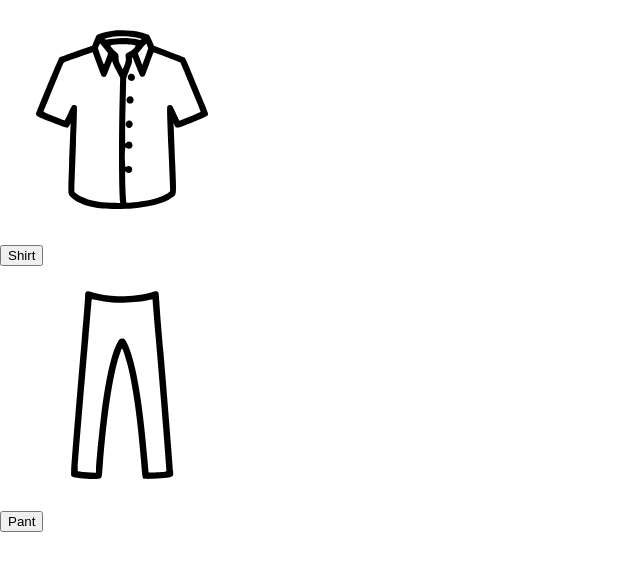
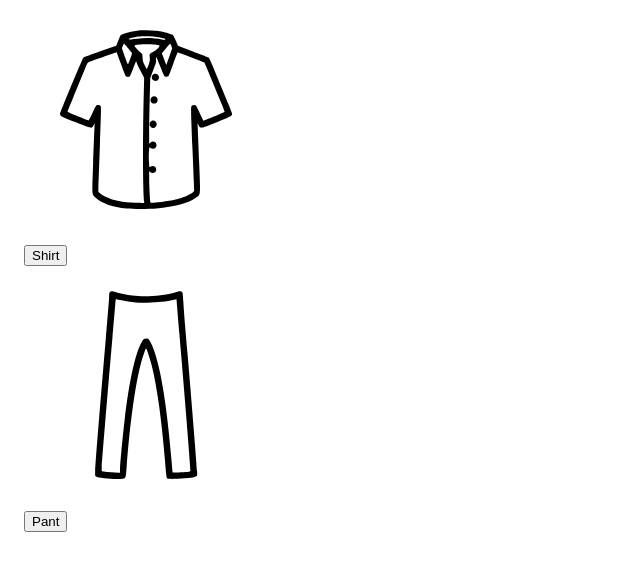
Before and after one commit to disawalsagar/my_tailor_app, a React (Create React App) app: page / in a window 1280 px wide. Shown: the top 570 px of the page, without its empty margins (0-640 px from the left). Built offline with nearby package versions, Linux system fonts and the light colour scheme.

Commit message:
Adding css changes

```diff
--- a/src/App.css
+++ b/src/App.css
@@ -36,3 +36,7 @@
     transform: rotate(360deg);
   }
 }
+
+.cover {
+  padding: 0 1.5rem;
+}
--- a/src/App.js
+++ b/src/App.js
@@ -1,14 +1,14 @@
 import React from 'react';
 import './App.css';
 import Home from './Home/Home.js';
-class App extends React.Component  {
+class App extends React.Component {
   render() {
     return (
-    <div >
-      <Home/>
-    </div>
-  );
-}
+      <div class="cover">
+        <Home />
+      </div>
+    );
+  }
 }
 
 export default App;
```
